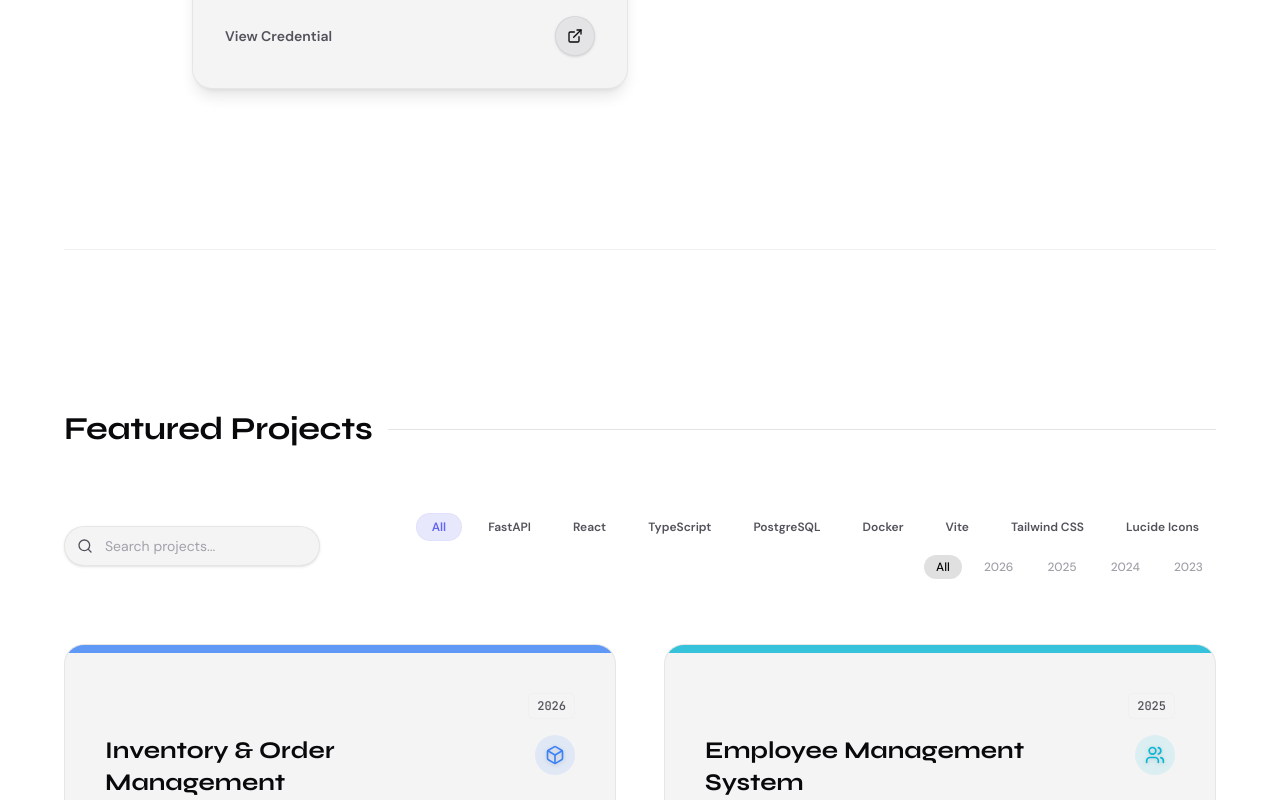
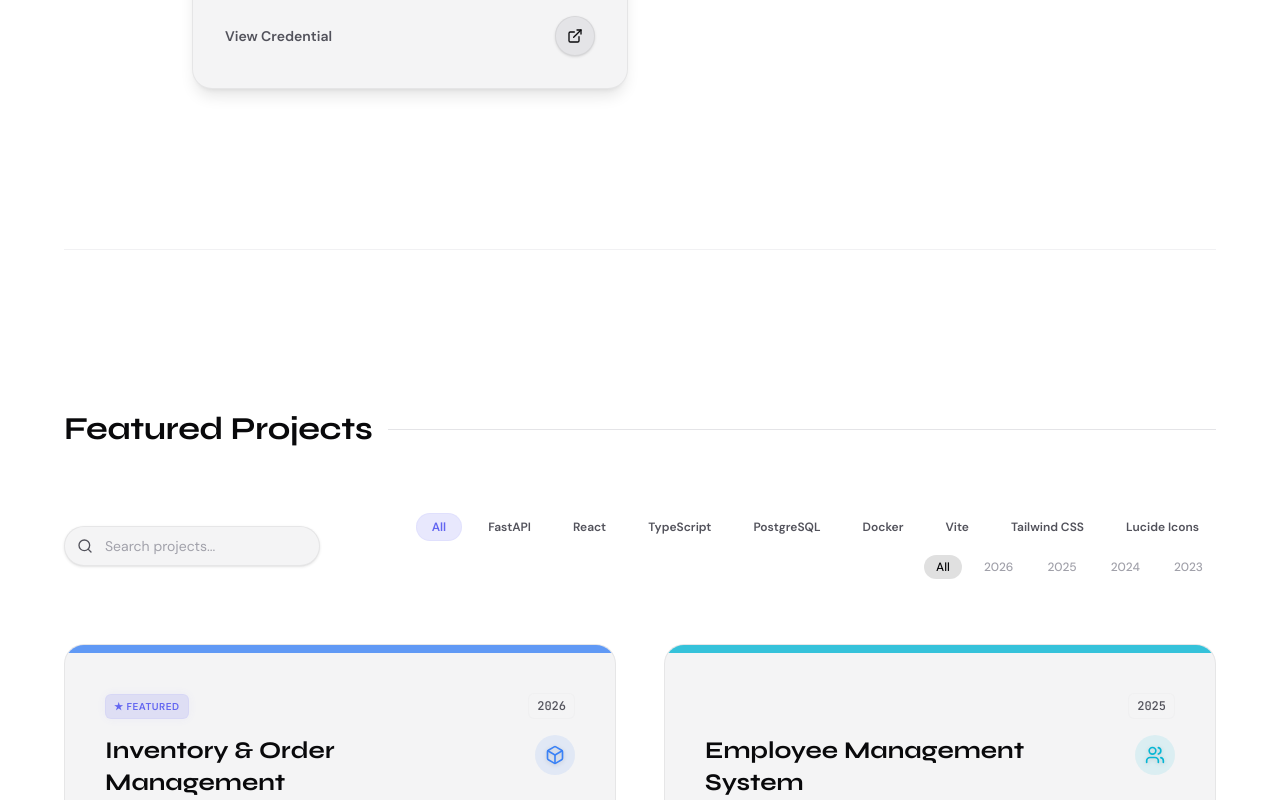
Before and after one commit to Sachin7568/Portfolio, a Next.js app: page / in a window 1280 px wide. Shown: the part 4597-5397 px from the top of the page. Built offline with nearby package versions, Linux system fonts and the light colour scheme.

Commit message:
Fix TypeScript strict type overlap error in Projects.tsx

```diff
--- a/src/components/sections/Projects.tsx
+++ b/src/components/sections/Projects.tsx
@@ -319,8 +319,8 @@ export function Projects() {
                       {/* Badges row */}
                       <div className="flex justify-between items-center mb-4">
                         <div className="flex gap-2 items-center">
-                          {project.year === "2026" && (
-                            <span className="px-2 py-1 bg-[var(--accent-2)] text-[var(--accent)] font-headline text-xs font-bold rounded-md">
+                          {project.year === 2026 && (
+                            <span className="px-2 py-1 bg-[var(--accent-2)] text-[var(--accent)] text-[10px] font-bold uppercase tracking-wider rounded-md border border-[var(--accent-3)] shadow-[0_0_10px_var(--accent-3)]">
                               ★ Featured
                             </span>
                           )}
```
